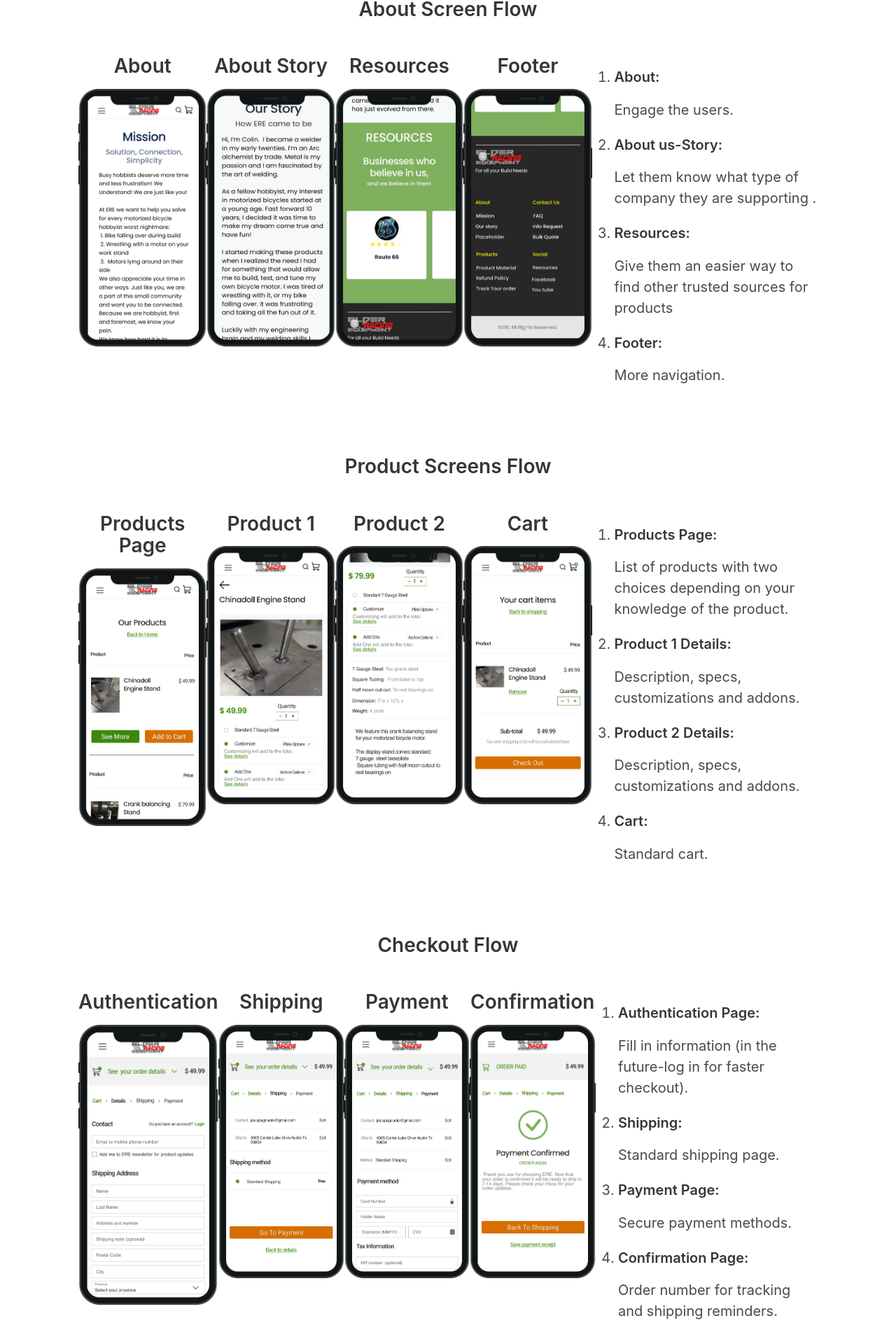
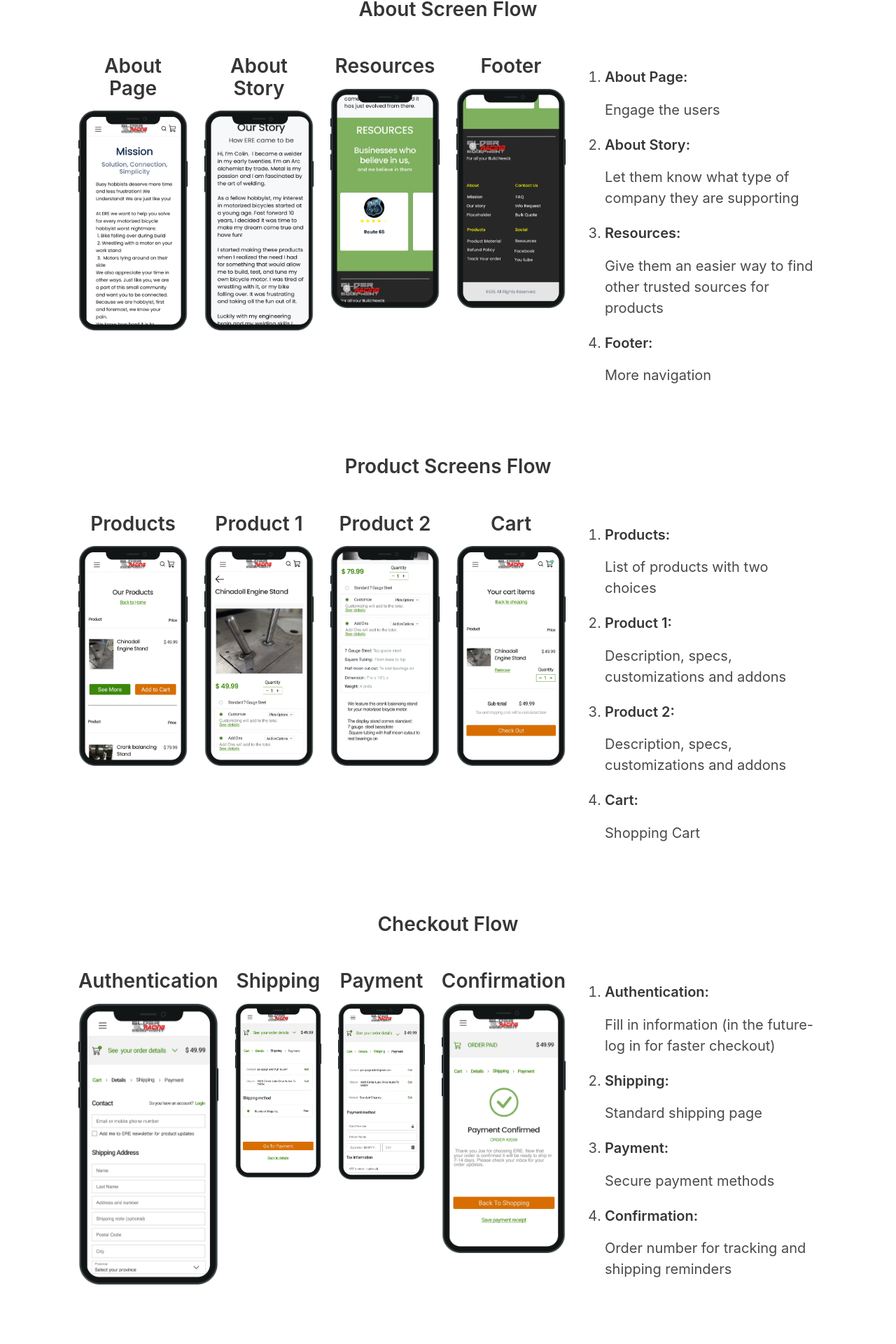
Before and after one commit to Morticia007/bulma-portfolio, a React (Create React App) app: page /ere in a window 1280 px wide. Shown: the part 9739-11659 px from the top of the page at 70% size. Built offline with nearby package versions, Linux system fonts and the light colour scheme.

Commit message:
Update data for mobile in ERE

```diff
--- a/src/ERE.js
+++ b/src/ERE.js
@@ -61,6 +61,115 @@ const ereHomeScreenWireframes = [
     title: 'Testimonials',
     subtitle: 'Customer product and shopping reviews',
     wireFrameImage: require('./assets/testimonials.png'),
+  },
+];
+
+const ereAboutScreenWireframes = [
+  {
+    id: uuidv4(),
+    title: 'About Page',
+    subtitle: 'Engage the users',
+    wireFrameImage: require('./assets/about.png'),
+  },
+  {
+    id: uuidv4(),
+    title: 'About Story',
+    subtitle: 'Let them know what type of company they are supporting',
+    wireFrameImage: require('./assets/about-story.png'),
+  },
+  {
+    id: uuidv4(),
+    title: 'Resources',
+    subtitle:
+      'Give them an easier way to find other trusted sources for products',
+    wireFrameImage: require('./assets/about-resources.png'),
+  },
+  {
+    id: uuidv4(),
+    title: 'Footer',
+    subtitle: 'More navigation',
+    wireFrameImage: require('./assets/footer.png'),
+  },
+];
+
+const ereProductScreenWireframes = [
+  {
+    id: uuidv4(),
+    title: 'Products',
+    subtitle: 'List of products with two choices',
+    wireFrameImage: require('./assets/product-page.png'),
+  },
+  {
+    id: uuidv4(),
+    title: 'Product 1',
+    subtitle: 'Description, specs, customizations and addons',
+    wireFrameImage: require('./assets/p1-details.png'),
+  },
+  {
+    id: uuidv4(),
+    title: 'Product 2',
+    subtitle: 'Description, specs, customizations and addons',
+    wireFrameImage: require('./assets/p2-details.png'),
+  },
+  {
+    id: uuidv4(),
+    title: 'Cart',
+    subtitle: 'Shopping Cart',
+    wireFrameImage: require('./assets/cart.png'),
+  },
+];
+
+const ereCheckoutScreenWireframes = [
+  {
+    id: uuidv4(),
+    title: 'Authentication',
+    subtitle: 'Fill in information (in the future-log in for faster checkout)',
+    wireFrameImage: require('./assets/auth.png'),
+  },
+  {
+    id: uuidv4(),
+    title: 'Shipping',
+    subtitle: 'Standard shipping page',
+    wireFrameImage: require('./assets/shipping.png'),
+  },
+  {
+    id: uuidv4(),
+    title: 'Payment',
+    subtitle: 'Secure payment methods',
+    wireFrameImage: require('./assets/payment.png'),
+  },
+  {
+    id: uuidv4(),
+    title: 'Confirmation',
+    subtitle: 'Order number for tracking and shipping reminders',
+    wireFrameImage: require('./assets/confirmation.png'),
+  },
+];
+
+const ereContactScreenWireframes = [
+  {
+    id: uuidv4(),
+    title: 'FAQ',
+    subtitle: `In case their question is already answered here. Has a dropdown at the bottom with the other forms to choose between if their question isn't answered`,
+    wireFrameImage: require('./assets/faq.png'),
+  },
+  {
+    id: uuidv4(),
+    title: 'Info Request',
+    subtitle: 'Information Request',
+    wireFrameImage: require('./assets/info-request.png'),
+  },
+  {
+    id: uuidv4(),
+    title: 'Bulk Request',
+    subtitle: 'Secure payment methods',
+    wireFrameImage: require('./assets/bulk.png'),
+  },
+  {
+    id: uuidv4(),
+    title: 'Success',
+    subtitle: 'Gives a success message about their submission',
+    wireFrameImage: require('./assets/success.png'),
   },
 ];
 
@@ -439,72 +548,7 @@ function ERE() {
               <h2 style={{ marginBottom: 50 }} className='has-text-centered'>
                 About Screen Flow
               </h2>
-              <div style={{ display: 'flex', justifyContent: 'space-evenly' }}>
-                <div>
-                  <h2 className='has-text-centered'>About</h2>
-                  <img
-                    style={{ maxHeight: 400 }}
-                    alt='project 9'
-                    height='500'
-                    src={require('./assets/about.png')}
-                  />
-                </div>
-                <div>
-                  <h2 className='has-text-centered'>About Story</h2>
-                  <img
-                    style={{ maxHeight: 400 }}
-                    alt='project 10'
-                    height='500'
-                    src={require('./assets/about-story.png')}
-                  />
-                </div>
-                <div>
-                  <h2 className='has-text-centered'>Resources </h2>
-                  <img
-                    style={{ maxHeight: 400 }}
-                    alt='project 11'
-                    height='500'
-                    src={require('./assets/about-resources.png')}
-                  />
-                </div>
-                <div>
-                  <h2 className='has-text-centered'>Footer</h2>
-                  <img
-                    style={{ maxHeight: 400 }}
-                    alt='project 11'
-                    height='500'
-                    src={require('./assets/footer.png')}
-                  />
-                </div>
-
-                <div style={{ display: 'flex', flexDirection: 'column' }}>
-                  <div style={{ maxWidth: 350 }}>
-                    <ol>
-                      <li>
-                        <h6>About:</h6>
-                      </li>
-                      <p>Engage the users.</p>
-                      <li>
-                        <h6>About us-Story:</h6>
-                      </li>
-                      <p>
-                        Let them know what type of company they are supporting .
-                      </p>
-                      <li>
-                        <h6>Resources:</h6>
-                      </li>
-                      <p>
-                        Give them an easier way to find other trusted sources
-                        for products
-                      </p>
-                      <li>
-                        <h6>Footer:</h6>
-                      </li>
-                      <p>More navigation.</p>
-                    </ol>
-                  </div>
-                </div>
-              </div>
+              <EREWireframes wireFrameData={ereAboutScreenWireframes} />
             </div>
           </section>
           <section id='products' style={{ marginBottom: 100 }}>
@@ -512,70 +556,7 @@ function ERE() {
               <h2 style={{ marginBottom: 50 }} className='has-text-centered'>
                 Product Screens Flow
               </h2>
-              <div style={{ display: 'flex', justifyContent: 'space-evenly' }}>
-                <div>
-                  <h2 className='has-text-centered'>Products Page</h2>
-                  <img
-                    style={{ maxHeight: 400 }}
-                    alt='project 9'
-                    height='500'
-                    src={require('./assets/product-page.png')}
-                  />
-                </div>
-                <div>
-                  <h2 className='has-text-centered'>Product 1</h2>
-                  <img
-                    style={{ maxHeight: 400 }}
-                    alt='project 10'
-                    height='500'
-                    src={require('./assets/p1-details.png')}
-                  />
-                </div>
-                <div>
-                  <h2 className='has-text-centered'>Product 2 </h2>
-                  <img
-                    style={{ maxHeight: 400 }}
-                    alt='project 11'
-                    height='500'
-                    src={require('./assets/p2-details.png')}
-                  />
-                </div>
-                <div>
-                  <h2 className='has-text-centered'>Cart</h2>
-                  <img
-                    style={{ maxHeight: 400 }}
-                    alt='project 11'
-                    height='500'
-                    src={require('./assets/cart.png')}
-                  />
-                </div>
-
-                <div style={{ display: 'flex', flexDirection: 'column' }}>
-                  <div style={{ maxWidth: 350 }}>
-                    <ol>
-                      <li>
-                        <h6>Products Page:</h6>
-                      </li>
-                      <p>
-                        List of products with two choices depending on your
-                        knowledge of the product.
-                      </p>
-                      <li>
-                        <h6>Product 1 Details:</h6>
-                      </li>
-                      <p>Description, specs, customizations and addons.</p>
-                      <li>
-                        <h6>Product 2 Details:</h6>
-                      </li>
-                      <p>Description, specs, customizations and addons.</p>
-                      <li>
-                        <h6>Cart:</h6>
-                      </li>
-                      <p>Standard cart.</p>
-                    </ol>
-                  </div>
-                </div>
-              </div>
+              <EREWireframes wireFrameData={ereProductScreenWireframes} />
             </div>
           </section>
           <section id='auth' style={{ marginBottom: 100 }}>
@@ -583,70 +564,7 @@ function ERE() {
               <h2 style={{ marginBottom: 50 }} className='has-text-centered'>
                 Checkout Flow
               </h2>
-              <div style={{ display: 'flex', justifyContent: 'space-evenly' }}>
-                <div>
-                  <h2 className='has-text-centered'>Authentication</h2>
-                  <img
-                    style={{ maxHeight: 400 }}
-                    alt='project 9'
-                    height='500'
-                    src={require('./assets/auth.png')}
-                  />
-                </div>
-                <div>
-                  <h2 className='has-text-centered'>Shipping</h2>
-                  <img
-                    style={{ maxHeight: 400 }}
-                    alt='project 10'
-                    height='500'
-                    src={require('./assets/shipping.png')}
-                  />
-                </div>
-                <div>
-                  <h2 className='has-text-centered'>Payment </h2>
-                  <img
-                    style={{ maxHeight: 400 }}
-                    alt='project 11'
-                    height='500'
-                    src={require('./assets/payment.png')}
-                  />
-                </div>
-                <div>
-                  <h2 className='has-text-centered'>Confirmation</h2>
-                  <img
-                    style={{ maxHeight: 400 }}
-                    alt='project 11'
-                    height='500'
-                    src={require('./assets/confirmation.png')}
-                  />
-                </div>
-
-                <div style={{ display: 'flex', flexDirection: 'column' }}>
-                  <div style={{ maxWidth: 350 }}>
-                    <ol>
-                      <li>
-                        <h6>Authentication Page:</h6>
-                      </li>
-                      <p>
-                        Fill in information (in the future-log in for faster
-                        checkout).
-                      </p>
-                      <li>
-                        <h6>Shipping:</h6>
-                      </li>
-                      <p>Standard shipping page.</p>
-                      <li>
-                        <h6>Payment Page:</h6>
-                      </li>
-                      <p>Secure payment methods.</p>
-                      <li>
-                        <h6>Confirmation Page:</h6>
-                      </li>
-                      <p>Order number for tracking and shipping reminders.</p>
-                    </ol>
-                  </div>
-                </div>
-              </div>
+              <EREWireframes wireFrameData={ereCheckoutScreenWireframes} />
             </div>
           </section>
           <section id='contact' style={{ marginBottom: 100 }}>
@@ -654,74 +572,7 @@ function ERE() {
               <h2 style={{ marginBottom: 50 }} className='has-text-centered'>
                 Contact Flow
               </h2>
-              <div style={{ display: 'flex', justifyContent: 'space-evenly' }}>
-                <div>
-                  <h2 className='has-text-centered'>FAQ</h2>
-                  <img
-                    style={{ maxHeight: 400 }}
-                    alt='project 9'
-                    height='500'
-                    src={require('./assets/faq.png')}
-                  />
-                </div>
-                <div>
-                  <h2 className='has-text-centered'>Info Request</h2>
-                  <img
-                    style={{ maxHeight: 400 }}
-                    alt='project 10'
-                    height='500'
-                    src={require('./assets/info-request.png')}
-                  />
-                </div>
-                <div>
-                  <h2 className='has-text-centered'>Bulk Request </h2>
-                  <img
-                    style={{ maxHeight: 400 }}
-                    alt='project 11'
-                    height='500'
-                    src={require('./assets/bulk.png')}
-                  />
-                </div>
-                <div>
-                  <h2 className='has-text-centered'>Success</h2>
-                  <img
-                    style={{ maxHeight: 400 }}
-                    alt='project 11'
-                    height='500'
-                    src={require('./assets/success.png')}
-                  />
-                </div>
-
-                <div style={{ display: 'flex', flexDirection: 'column' }}>
-                  <div style={{ maxWidth: 350 }}>
-                    <ol>
-                      <li>
-                        <h6>FAQ:</h6>
-                      </li>
-                      <p>
-                        In case their question is already answered here. Has a
-                        dropdown at the bottom with the other forms to choose
-                        between if their question isn't answered
-                      </p>
-                      <li>
-                        <h6>Information Request Form:</h6>
-                      </li>
-                      <p>Standard information request.</p>
-                      <li>
-                        <h6>Bulk Quote Form:</h6>
-                      </li>
-                      <p>
-                        For customers who are buying in bulk or companies
-                        commissioning for a certain amount of products per year.
-                      </p>
-                      <li>
-                        <h6>Validation page:</h6>
-                      </li>
-                      <p>Gives a success message about their submission.</p>
-                    </ol>
-                  </div>
-                </div>
-              </div>
+              <EREWireframes wireFrameData={ereContactScreenWireframes}/>
             </div>
           </section>
         </div>
```
